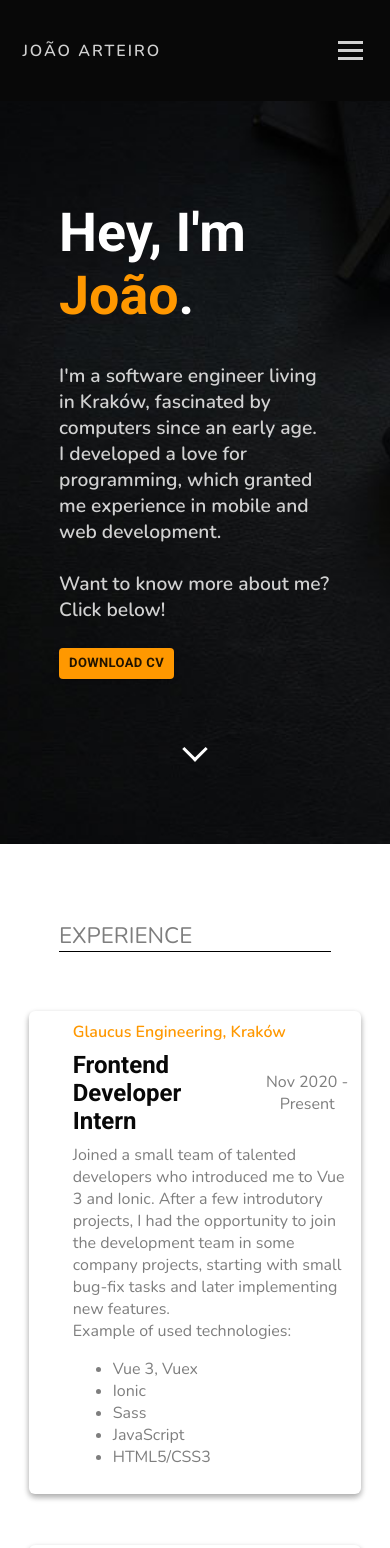
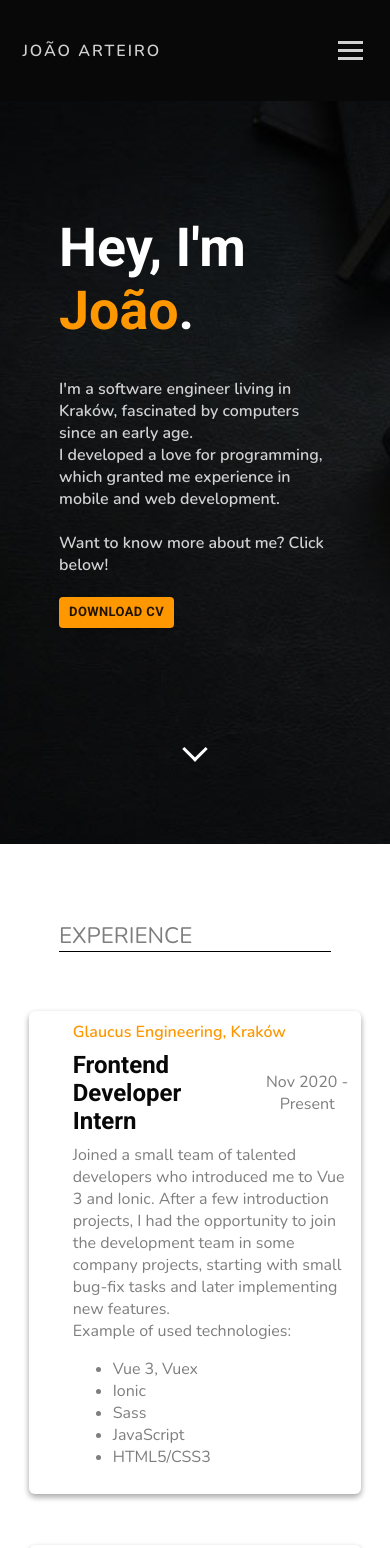
Before and after one commit to joaoarteiro/web-portfolio, a React (Create React App) app: page /experience in a window 390 px wide. Shown: the top 1548 px of the page. Built offline with nearby package versions, Linux system fonts and the light colour scheme.

Commit message:
Adjusted about section height for mobile devices

```diff
--- a/src/App.css
+++ b/src/App.css
@@ -134,6 +134,7 @@ transition: .7s;
 #experience {
   background: url("components/Experience/worker-illustration.jpg");
   background-repeat: no-repeat;
+  background-position: left;
 }
 
 .experience-container {
@@ -145,16 +146,12 @@ transition: .7s;
   border-radius: 8px;
   box-shadow: 0 1px 3px rgba(0,0,0,0.12), 0 1px 2px rgba(0,0,0,0.24);
   transition: all 0.3s cubic-bezier(.25,.8,.25,1);
-  backdrop-filter: blur(16px);
+  backdrop-filter: blur(12px);
   justify-content: space-evenly;
 }
 
 .experience-container:hover {
   box-shadow: 0 14px 28px rgba(0,0,0,0.25), 0 10px 10px rgba(0,0,0,0.22);
-}
-
-.experience-container:first-of-type {
-  background-size: cover;
 }
 
 .projects-section {
@@ -315,16 +312,16 @@ transition: .7s;
   opacity: 0;
   animation: fadeIn ease-in 1;
   animation-fill-mode: forwards;
-  animation-duration: 1.2s;
-  animation-delay: 0.3s;
+  animation-duration: 1.8s;
+  animation-delay: 0.8s;
 }
 
 .fade-in-slow {
   opacity: 0;
   animation: fadeIn ease-in 1;
   animation-fill-mode: forwards;
-  animation-duration: 2s;
-  animation-delay: 1.3s;
+  animation-duration: 1.8s;
+  animation-delay: 2.5s;
 }
 
 
@@ -351,6 +348,15 @@ transition: .7s;
     color: rgb(255, 255, 255);
     font-weight: 700;
     font-size: 1.4em;
+  }
+
+  .title-name h1 {
+    margin-top: 0;
+  }
+
+
+  .title-about h4 {
+    font-size: 16px;
   }
 
   .color-text {
@@ -416,7 +422,7 @@ transition: .7s;
     display: flex;
     flex-direction: column;
     align-items: flex-start;
-    width: 40%;
+    width: 50%;
     transform: translateX(100%);
     transition: transform 0.3s ease-in;
     -webkit-tap-highlight-color: transparent;
--- a/src/components/Experience/Experience.jsx
+++ b/src/components/Experience/Experience.jsx
@@ -18,7 +18,7 @@ function Experience() {
             <div className="strong-title">Frontend Developer Intern
                 <div className="date-interval">Nov 2020 - Present</div>
             </div>
-            <div className="description">Joined a small team of talented developers who introduced me to Vue 3 and Ionic. After a few introdutory projects, I had the opportunity to join the development team
+            <div className="description">Joined a small team of talented developers who introduced me to Vue 3 and Ionic. After a few introduction projects, I had the opportunity to join the development team
              in some company projects, starting with small bug-fix tasks and later implementing new features.<br/>
              Example of used technologies:<br/>
               <ul>
```
